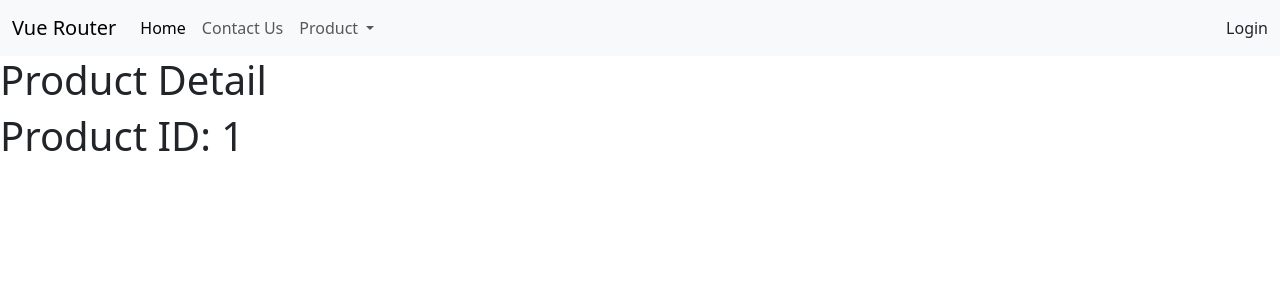
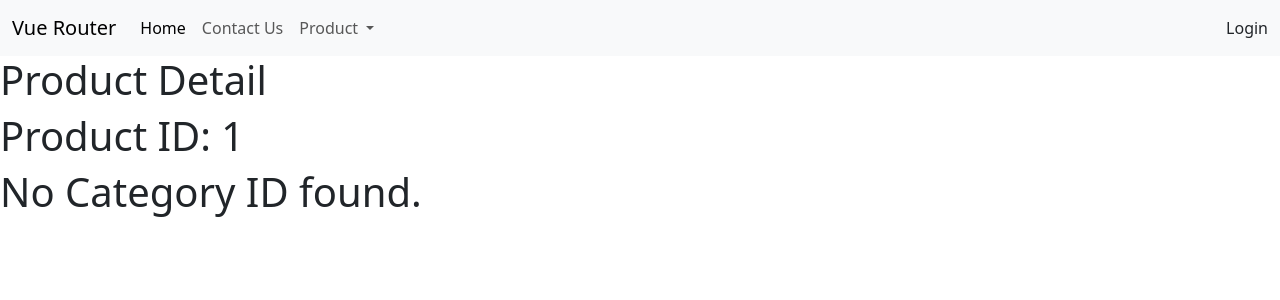
Before and after one commit to TAYYAB-BUKC/Vue3-Fundamentals, a Vue app in the folder routers/vue-router/: page /product/details/1 in a window 1280 px wide. Shown: the top 300 px of the page. Built offline with nearby package versions, Linux system fonts and the light colour scheme.

Commit message:
Multiple params added for product detail component implemented.

```diff
--- a/routers/vue-router/src/components/product/detail.vue
+++ b/routers/vue-router/src/components/product/detail.vue
@@ -6,6 +6,12 @@
     <div v-else>
         <h1>No Product ID found.</h1>
     </div>
+    <div v-if="route.params.categoryId">
+        <h1>Category ID: {{ route.params.categoryId }}</h1>
+    </div>
+    <div v-else>
+        <h1>No Category ID found.</h1>
+    </div>
 </template>
 
 <script setup>
--- a/routers/vue-router/src/router/routes.js
+++ b/routers/vue-router/src/router/routes.js
@@ -13,7 +13,7 @@ const router = createRouter({
         { path: '/contactus', component: contact },
         { path: '/products', component: productList },
         { path: '/product/list', component: productList },
-        { path: '/product/details/:productId', component: productDetail },
+        { path: '/product/details/:productId/:categoryId?', component: productDetail },
         { path: '/product/details/', component: productDetail },
     ]
 });
```
